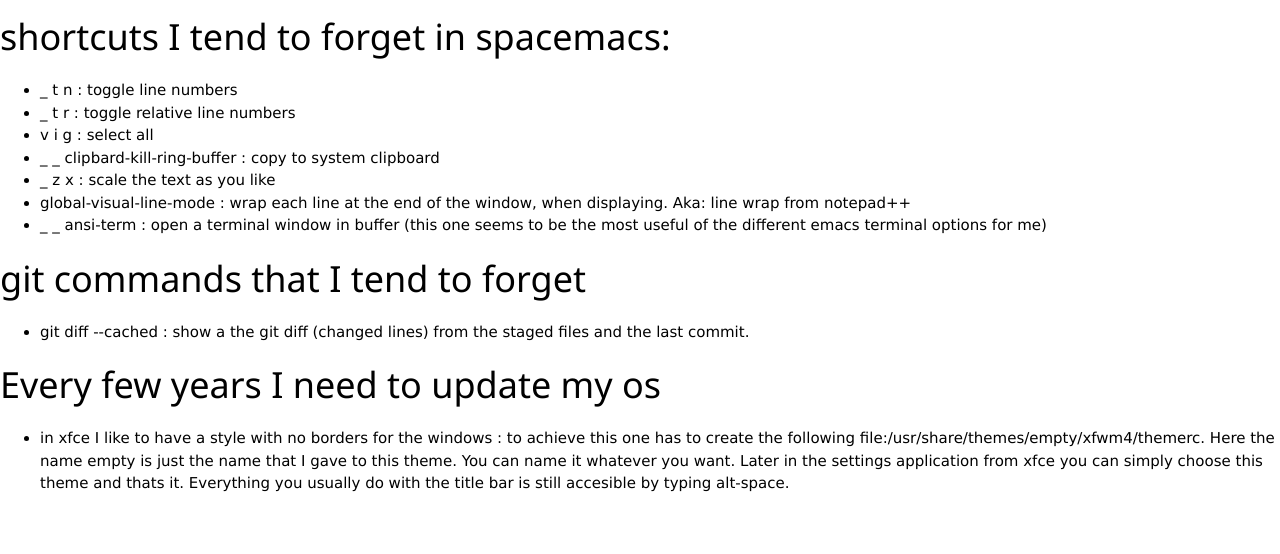
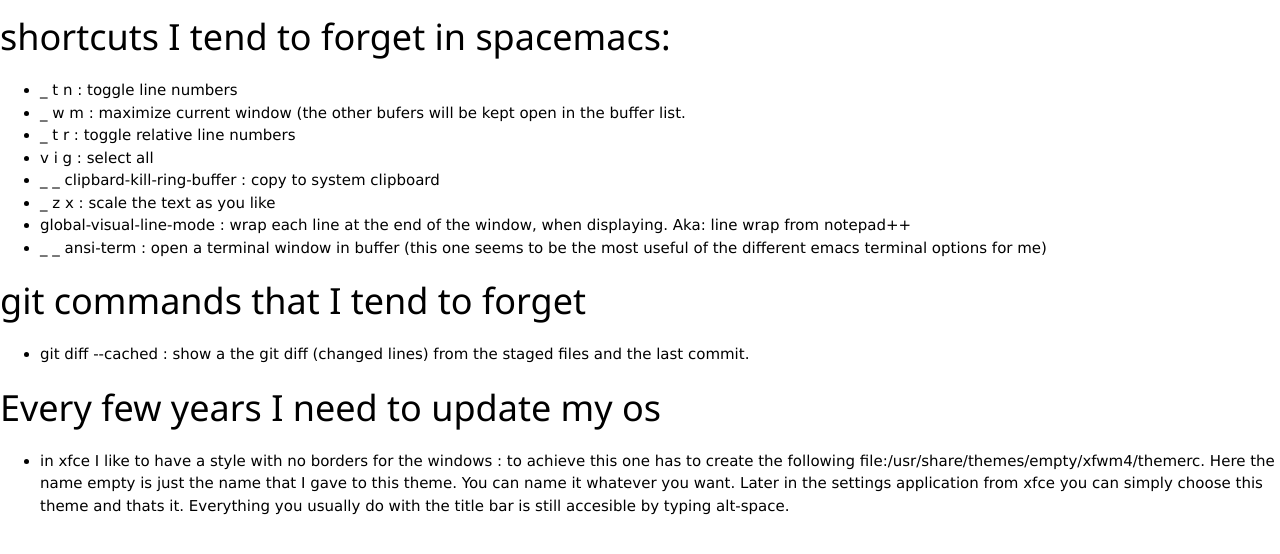
Before and after one commit to fincarGit/fincarGit.github.io, a plain HTML site: page index.html in a window 1280 px wide. Drawn offline with nearby package versions, Linux system fonts and the light colour scheme.

Commit message:
Adding another shortcut for emacs

```diff
--- a/index.html
+++ b/index.html
@@ -7,6 +7,7 @@
         <h1>shortcuts I tend to forget in spacemacs:</h1>
         <ul>
             <li>_ t n : toggle line numbers</li>
+            <li>_ w m : maximize current window (the other bufers will be kept open in the buffer list.</li>
             <li>_ t r : toggle relative line numbers</li>
             <li>v i g : select all</li>
             <li>_ _ clipbard-kill-ring-buffer : copy to system clipboard</li>
```
